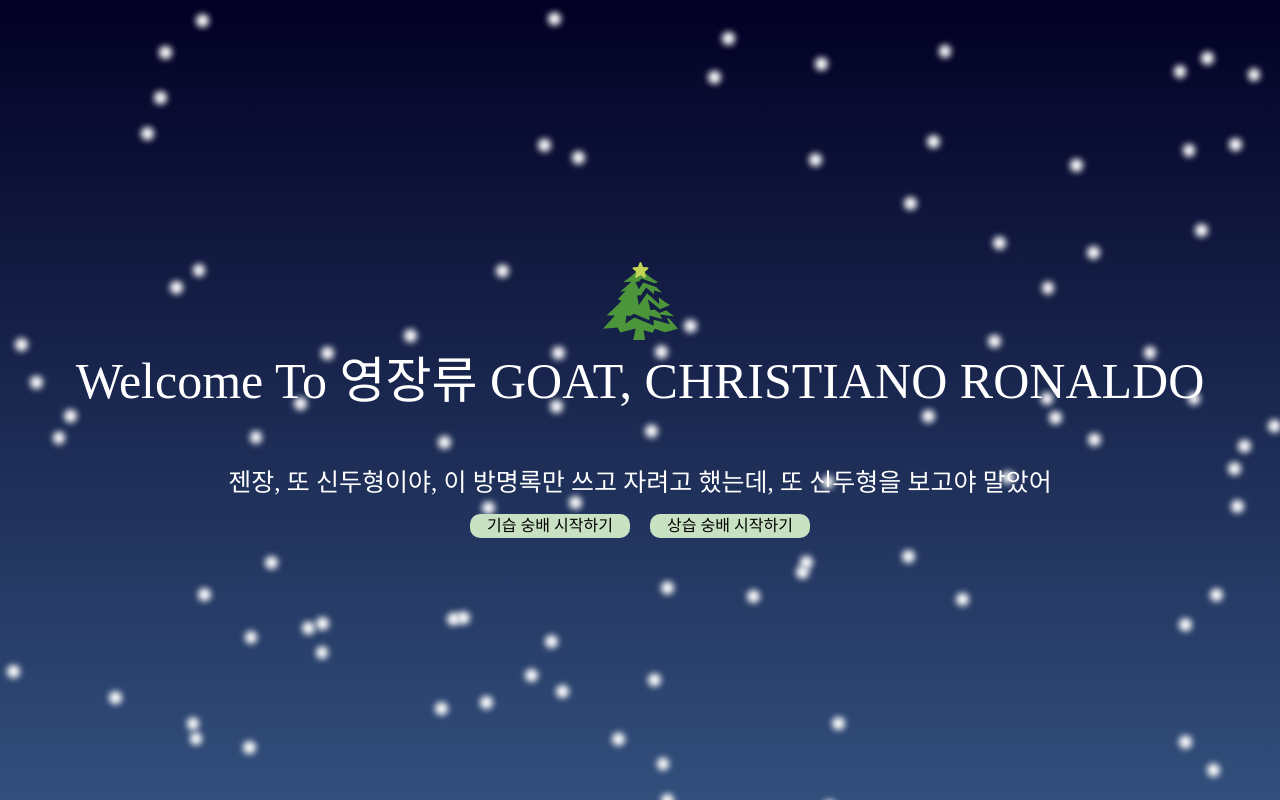
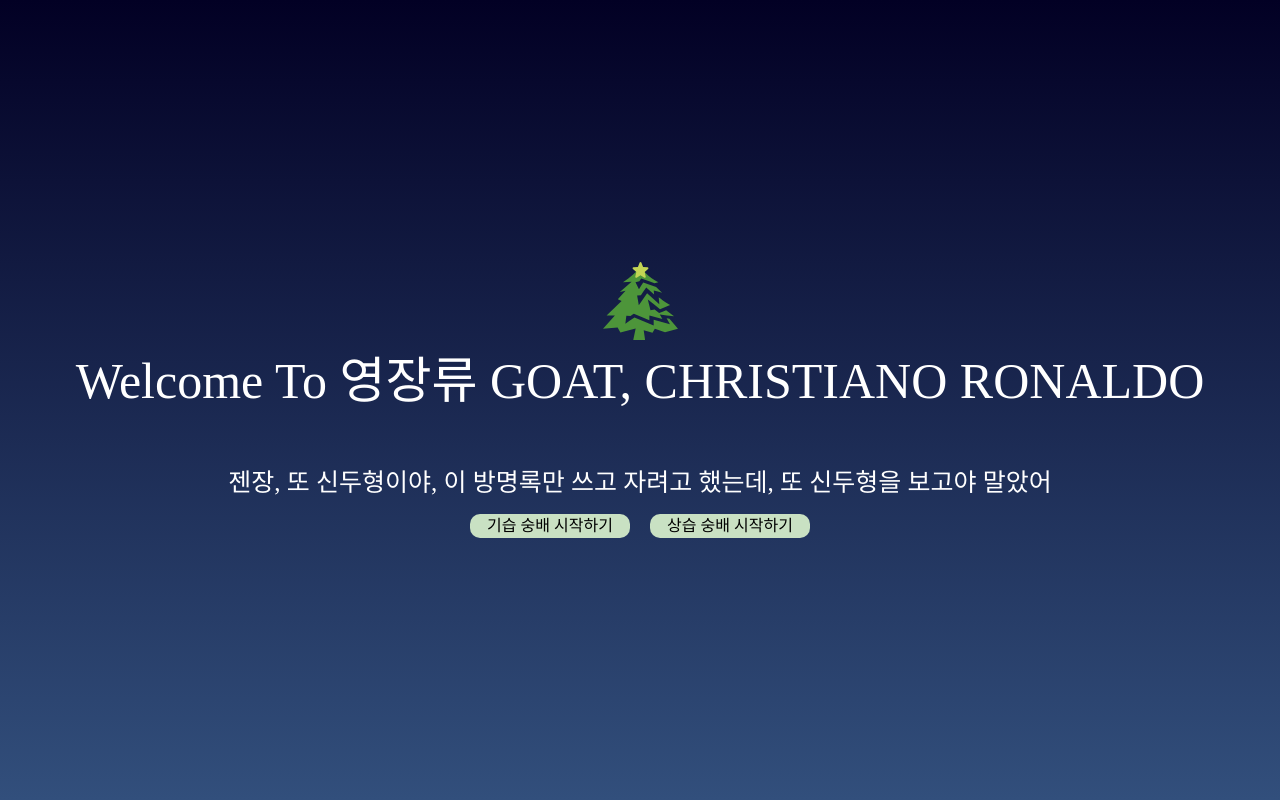
Before and after one commit to M-S-projects/Christmast, a React (Create React App) app: page / in a window 1280 px wide. Built offline with nearby package versions, Linux system fonts and the light colour scheme; a web font is replaced by a local one.

Commit message:
:lipstick: : 배경 눈 관련 로직 및 퍼블리싱 추가

```diff
--- a/src/App.tsx
+++ b/src/App.tsx
@@ -6,6 +6,7 @@
 import Background from "./components/Background";
 import Login from "./pages/login";
 import CommentPostPage from "./pages/commentPost";
+import Tree from "./pages/tree";
 
 function App() {
   return (
@@ -19,6 +20,7 @@
             <Route path="/register" element={<RegisterPage />} />
             <Route path="/login" element={<Login />} />
             <Route path="/postPage/:userId" element={<CommentPostPage />} />
+            <Route path="/tree/:userId/:pageId" element={<Tree />} />
           </Routes>
         </BrowserRouter>
       </S.Index>
--- a/src/components/Background/style.ts
+++ b/src/components/Background/style.ts
@@ -2,6 +2,7 @@
 
 interface SnowflakeProps {
   speed: number;
+  size: number;
 }
 
 export const snowfall = keyframes`
@@ -26,10 +27,10 @@
 
 export const Snowflake = styled.div<SnowflakeProps>`
   position: absolute;
-  width: 1vw;
-  height: 1vw;
+  width: ${(props) => props.size}px;
+  height: ${(props) => props.size}px;
   background: white;
   border-radius: 50%;
-  filter: blur(3px);
+  filter: blur(5px);
   animation: ${snowfall} ${(props) => props.speed}s linear infinite;
 `;
```
